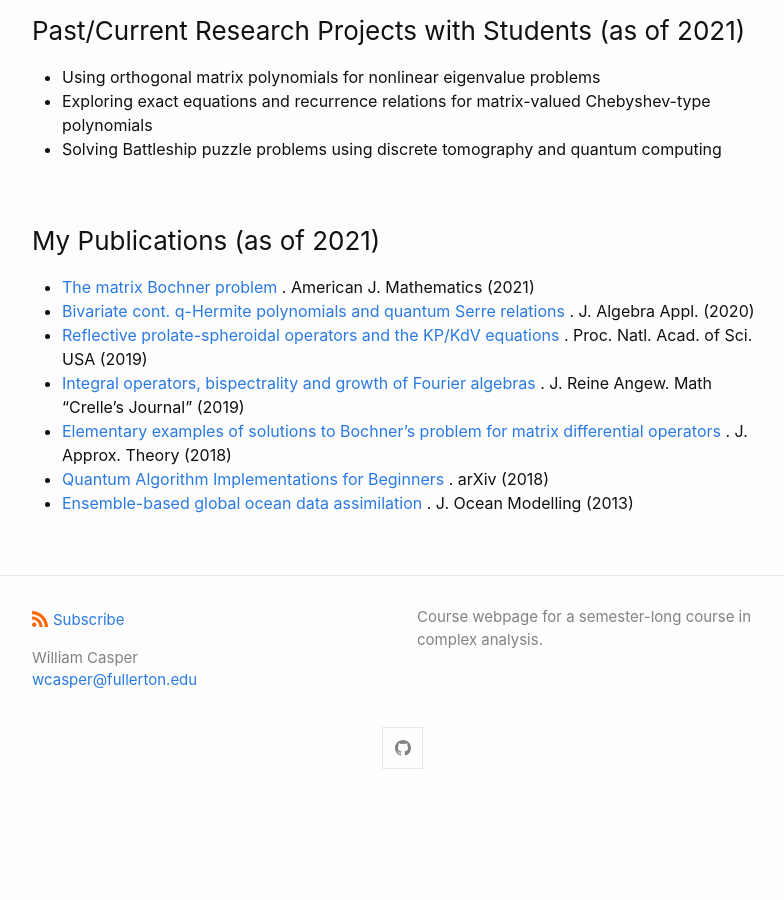
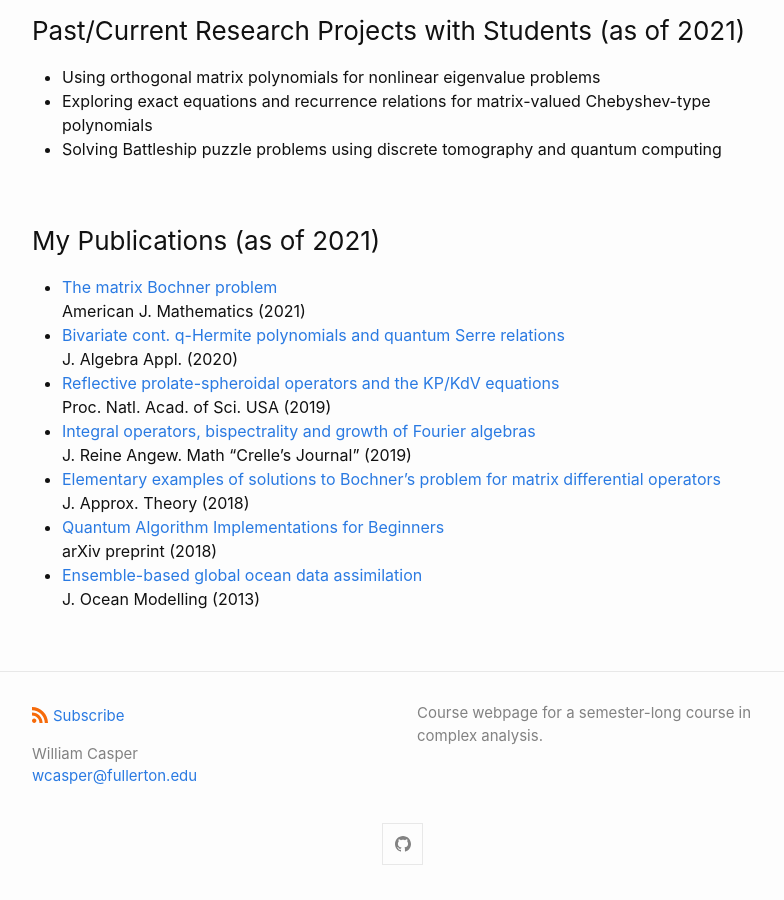
Before and after one commit to wcasper/math412fall2021, a Jekyll site: the page built from about-your-instructor.md, in a window 1280 px wide and 900 px high, scrolled down 1156 px. Shown: the whole window, without its empty margins (238-1022 px from the left). Built offline with Jekyll 4.4.1, drawn with Linux system fonts in a browser that asks for light colours; before the commit the page ends 1960 px from its top, so only the background shows below that.

Commit message:
added breaks; fixed entry

```diff
--- a/about-your-instructor.md
+++ b/about-your-instructor.md
@@ -23,10 +23,10 @@ My research focuses on applications of algebra and algebraic geometry to various
 * Solving Battleship puzzle problems using discrete tomography and quantum computing
 
 ### My Publications (as of 2021)
-* [The matrix Bochner problem](https://arxiv.org/abs/1803.04405) .  American J. Mathematics (2021)
-* [Bivariate cont. q-Hermite polynomials and quantum Serre relations](https://arxiv.org/abs/2002.07895) .  J. Algebra Appl. (2020)
-* [Reflective prolate-spheroidal operators and the KP/KdV equations](https://www.pnas.org/content/116/37/18310) .  Proc. Natl. Acad. of Sci. USA (2019)
-* [Integral operators, bispectrality and growth of Fourier algebras](https://doi.org/10.1515/crelle-2019-0031) .  J. Reine Angew. Math "Crelle's Journal" (2019)
-* [Elementary examples of solutions to Bochner's problem for matrix differential operators](https://www.sciencedirect.com/science/article/abs/pii/S0021904518300182) . J. Approx. Theory (2018)
-* [Quantum Algorithm Implementations for Beginners](https://arxiv.org/abs/1804.03719) . arXiv (2018)
-* [Ensemble-based global ocean data assimilation](https://www.sciencedirect.com/science/article/abs/pii/S1463500313001649) . J. Ocean Modelling (2013)
+* [The matrix Bochner problem](https://arxiv.org/abs/1803.04405) <br/> American J. Mathematics (2021)
+* [Bivariate cont. q-Hermite polynomials and quantum Serre relations](https://arxiv.org/abs/2002.07895) <br/>  J. Algebra Appl. (2020)
+* [Reflective prolate-spheroidal operators and the KP/KdV equations](https://www.pnas.org/content/116/37/18310) <br/>  Proc. Natl. Acad. of Sci. USA (2019)
+* [Integral operators, bispectrality and growth of Fourier algebras](https://doi.org/10.1515/crelle-2019-0031) <br/>  J. Reine Angew. Math "Crelle's Journal" (2019)
+* [Elementary examples of solutions to Bochner's problem for matrix differential operators](https://www.sciencedirect.com/science/article/abs/pii/S0021904518300182) <br/> J. Approx. Theory (2018)
+* [Quantum Algorithm Implementations for Beginners](https://arxiv.org/abs/1804.03719) <br/> arXiv preprint (2018)
+* [Ensemble-based global ocean data assimilation](https://www.sciencedirect.com/science/article/abs/pii/S1463500313001649) <br/> J. Ocean Modelling (2013)
```
